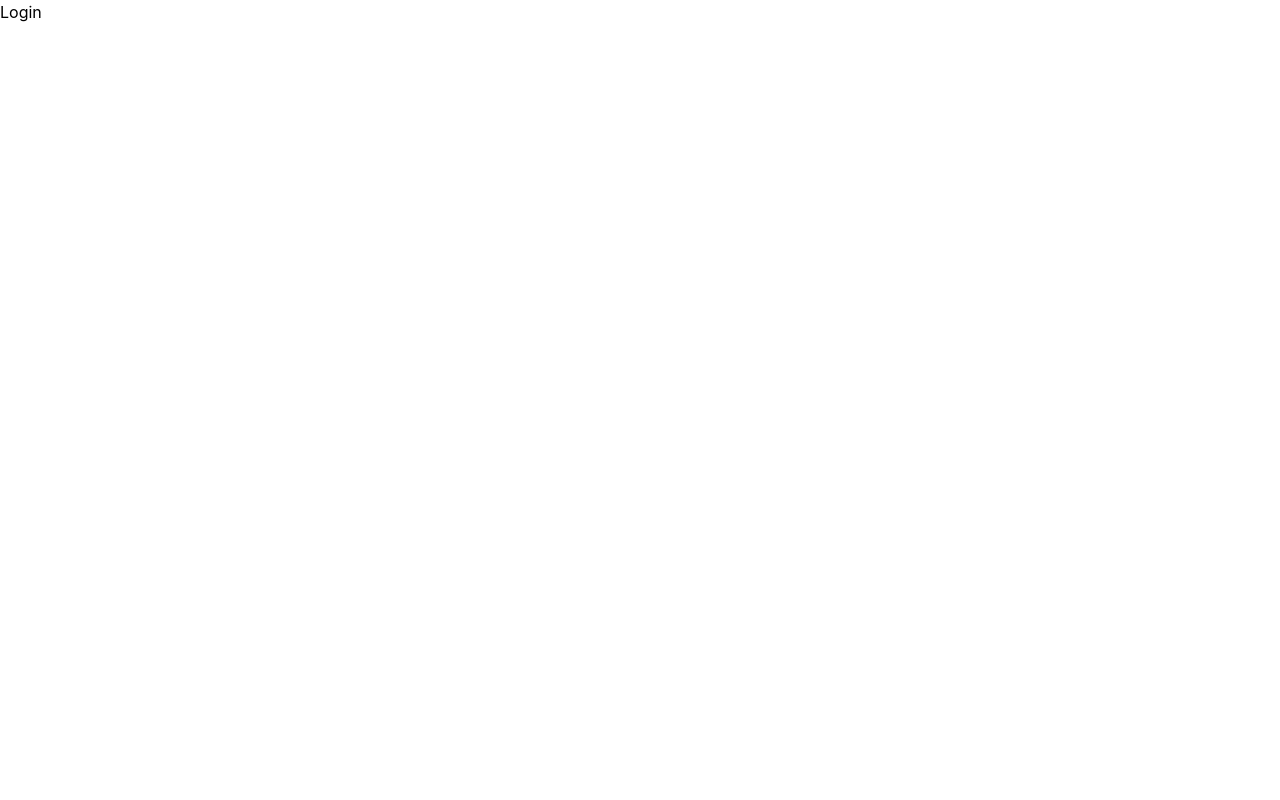
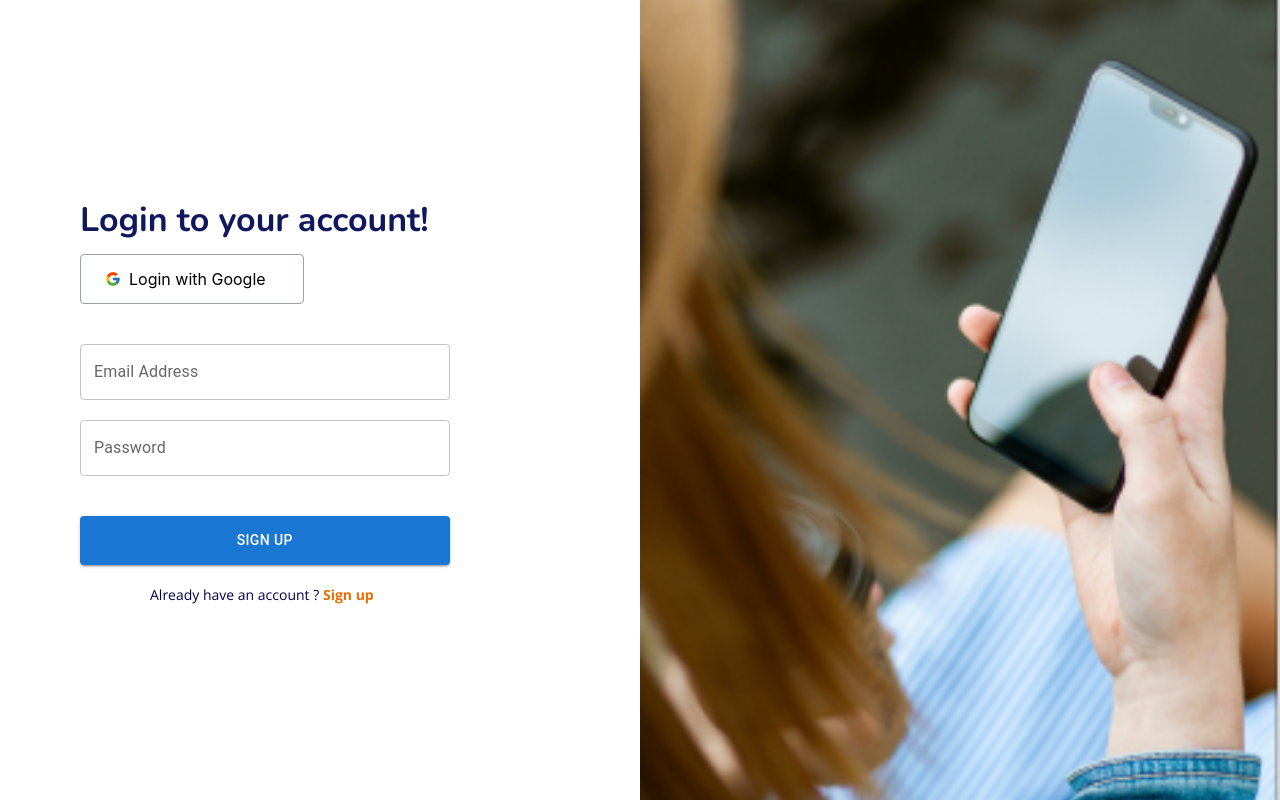
Before and after one commit to mdashikurrahmanmern/Mini-Adda-Chat, a React (Vite) app: page /Login in a window 1280 px wide. Built offline with nearby package versions, Linux system fonts and the light colour scheme.

Commit message:
feat: login page updat

```diff
--- a/package.json
+++ b/package.json
@@ -16,6 +16,7 @@
     "@tailwindcss/vite": "^4.3.3",
     "react": "^19.2.8",
     "react-dom": "^19.2.8",
+    "react-icons": "^5.7.0",
     "react-router-dom": "^7.18.4",
     "tailwindcss": "^4.3.3"
   },
--- a/src/pages/Login.jsx
+++ b/src/pages/Login.jsx
@@ -1,8 +1,74 @@
-import React from 'react'
+import Grid from '@mui/material/Grid';
+import Image from './components/Image'
+import Logone from '../assets/login.png'
+import TextField from '@mui/material/TextField';
+import Button from '@mui/material/Button';
+import { useState } from 'react';
+import { FcGoogle } from "react-icons/fc";
+import { Link } from 'react-router-dom';
 
 const Login = () => {
+  let [email,setEmail]=useState('')
+  let [password,setPassword]=useState('')
+
+  let [emailerror,setEmailError]=useState('')
+  let [passworderror,setPasswordError]=useState('')
+  let regexemail=/^\w+([\.-]?\w+)*@\w+([\.-]?\w+)*(\.\w{2,3})+$/
+  let regexpassword=/^(?=.*[a-z])(?=.*[A-Z])(?=.*\d)(?=.*[@.#$!%*?&])[A-Za-z\d@.#$!%*?&]{8,15}$/;
+
+
+  let handleSignUp = () => {
+    if(!email){
+       setEmailError('Enter Your Email!');
+    }
+    else if(!regexemail.test(email)){
+      setEmailError('Enter Your Valid Email!');
+    }
+    if(!password){
+       setPasswordError('Enter Your Password!');
+    }
+     else if(!regexpassword.test(password)){
+      setPasswordError('Enter Your Strong Password!');
+    }
+     if(email && regexemail.test(email) && password){
+       console.log("creat")
+    }
+
+  }
+  let handleEmail = (e) => {
+   setEmail(e.target.value);
+       setEmailError("")
+  }
+  let handlePassword = (e) => {
+   setPassword(e.target.value);
+    setPasswordError("")
+  }
+
   return (
-    <div>Login</div>
+     <Grid container >
+        <Grid size={6}>
+         <div className='flex justify-end items-center h-full'>
+             <div className='w-[560px]'>
+                <h2 className='text-34 text-primary font-bold font-nunito'>Login to your account!</h2>
+
+                      <div className='w-[40%] flex gap-x-2 items-center justyfi-center border border-gray-400 mt-2 py-3 px-6 rounded'>
+                        <FcGoogle />
+                        <p>Login with Google</p>
+                      </div>
+
+                <TextField onChange={handleEmail} className='w-[66%] mt-10!' id="outlined-basic" label="Email Address" variant="outlined" />
+                {emailerror && <p className='text-red-500 py-2 px-3'>{emailerror}</p>}
+                <TextField onChange={handlePassword} className='w-[66%] mt-5!' id="outlined-basic" label="Password" variant="outlined" />
+                 {passworderror && <p className='text-red-500 py-2 px-3'>{passworderror}</p>}
+                <Button onClick={handleSignUp} className='py-3! w-[66%] mt-10! mb-5!' variant="contained">Sign up</Button>
+                <p className='ml-[70px] text-sm text-[#03014C] font-normal font-opensans'>Already  have an account ? <span className='text-[#EA6C00] font-bold'><Link to="/">Sign up</Link></span></p>
+             </div>
+         </div>
+        </Grid>
+        <Grid size={6}>
+        <Image className='w-full h-screen object-cover' src={Logone}/>
+        </Grid>
+    </Grid>
   )
 }
 
--- a/src/pages/Registration.jsx
+++ b/src/pages/Registration.jsx
@@ -3,8 +3,55 @@
 import Regone from '../assets/regis.png'
 import TextField from '@mui/material/TextField';
 import Button from '@mui/material/Button';
+import { useState } from 'react';
+import { Link } from 'react-router-dom';
 
 const Registration = () => {
+  let [email,setEmail]=useState('')
+  let [name,setName]=useState('')
+  let [password,setPassword]=useState('')
+
+  let [emailerror,setEmailError]=useState('')
+  let [nameerror,setNameError]=useState('')
+  let [passworderror,setPasswordError]=useState('')
+  let regexemail=/^\w+([\.-]?\w+)*@\w+([\.-]?\w+)*(\.\w{2,3})+$/
+  let regexpassword=/^(?=.*[a-z])(?=.*[A-Z])(?=.*\d)(?=.*[@.#$!%*?&])[A-Za-z\d@.#$!%*?&]{8,15}$/;
+
+
+  let handleSignUp = () => {
+    if(!email){
+       setEmailError('Enter Your Email!');
+    }
+    else if(!regexemail.test(email)){
+      setEmailError('Enter Your Valid Email!');
+    }
+    if(!name){
+       setNameError('Enter Your Name!');
+    }
+    if(!password){
+       setPasswordError('Enter Your Password!');
+    }
+     else if(!regexpassword.test(password)){
+      setPasswordError('Enter Your Strong Password!');
+    }
+     if(email && regexemail.test(email) && password){
+       console.log("creat")
+    }
+
+  }
+  let handleEmail = (e) => {
+   setEmail(e.target.value);
+       setEmailError("")
+  }
+  let handleName = (e) => {
+   setName(e.target.value);
+   setNameError("")
+  }
+  let handlePassword = (e) => {
+   setPassword(e.target.value);
+    setPasswordError("")
+  }
+
   return (
     <Grid container >
         <Grid size={6}>
@@ -12,11 +59,14 @@
              <div className='w-[560px]'>
                 <h2 className='text-34 text-primary font-bold font-nunito'>Get started with easily register</h2>
                 <p className='text-lg text-black/50 font-normal font-nunito pt-3!'>Free register and you can enjoy it</p>
-                <TextField className='w-[66%] mt-10!' id="outlined-basic" label="Email Address" variant="outlined" />
-                <TextField className='w-[66%] mt-5!' id="outlined-basic" label="Ful name" variant="outlined" />
-                <TextField className='w-[66%] mt-5!' id="outlined-basic" label="Password" variant="outlined" />
-                <Button className='py-3! rounded-full! w-[66%] mt-10! mb-5!' variant="contained">Sign up</Button>
-                <p className='ml-[70px] text-sm text-[#03014C] font-normal font-opensans'>Already  have an account ? <span className='text-[#EA6C00] font-bold'>Sign In</span></p>
+                <TextField onChange={handleEmail} className='w-[66%] mt-10!' id="outlined-basic" label="Email Address" variant="outlined" />
+                {emailerror && <p className='text-red-500 py-2 px-3'>{emailerror}</p>}
+                <TextField onChange={handleName} className='w-[66%] mt-5!' id="outlined-basic" label="Ful name" variant="outlined" />
+                 {nameerror && <p className='text-red-500 py-2 px-3'>{nameerror}</p>}
+                <TextField onChange={handlePassword} className='w-[66%] mt-5!' id="outlined-basic" label="Password" variant="outlined" />
+                 {passworderror && <p className='text-red-500 py-2 px-3'>{passworderror}</p>}
+                <Button onClick={handleSignUp} className='py-3! rounded-full! w-[66%] mt-10! mb-5!' variant="contained">Sign up</Button>
+                <p className='ml-[70px] text-sm text-[#03014C] font-normal font-opensans'>Already  have an account ? <span className='text-[#EA6C00] font-bold'><Link  to="/login">Sign In</Link></span></p>
              </div>
          </div>
         </Grid>
```
Also changed, not shown: src/assets/login.png (added), 1 other file (tests, documents, lock files or other folders).
